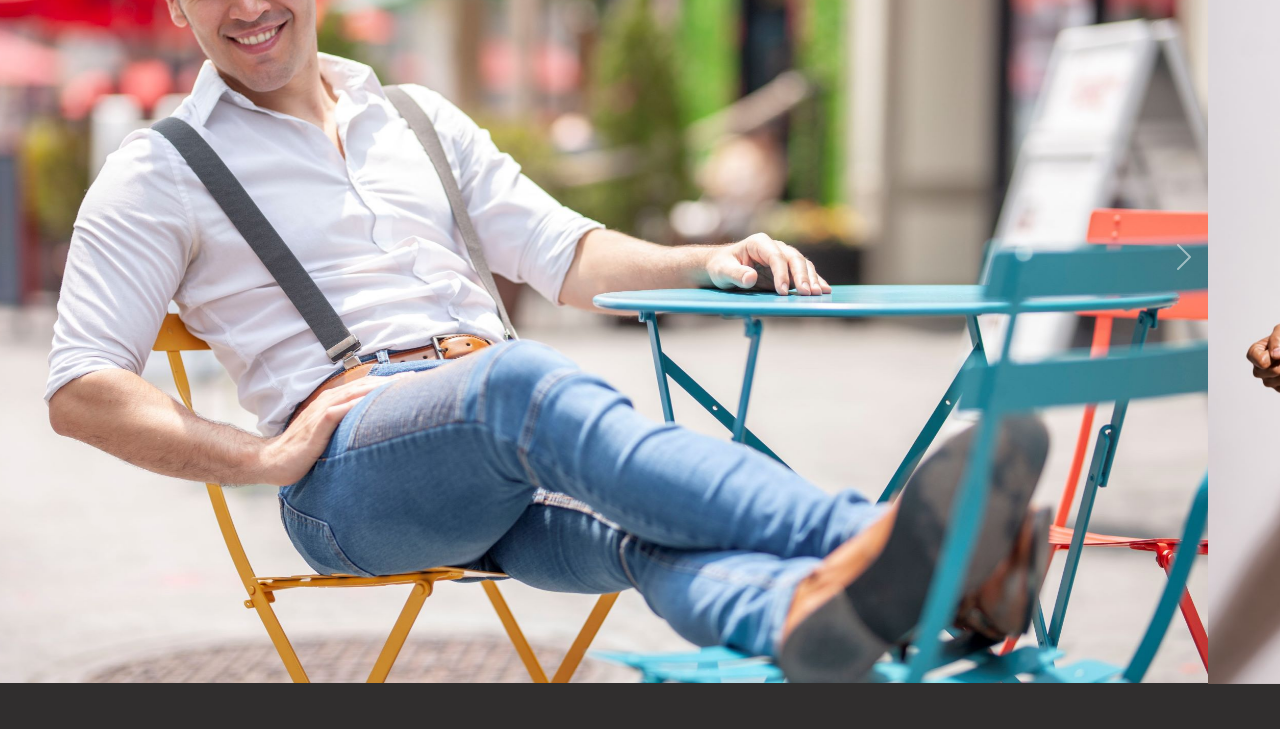
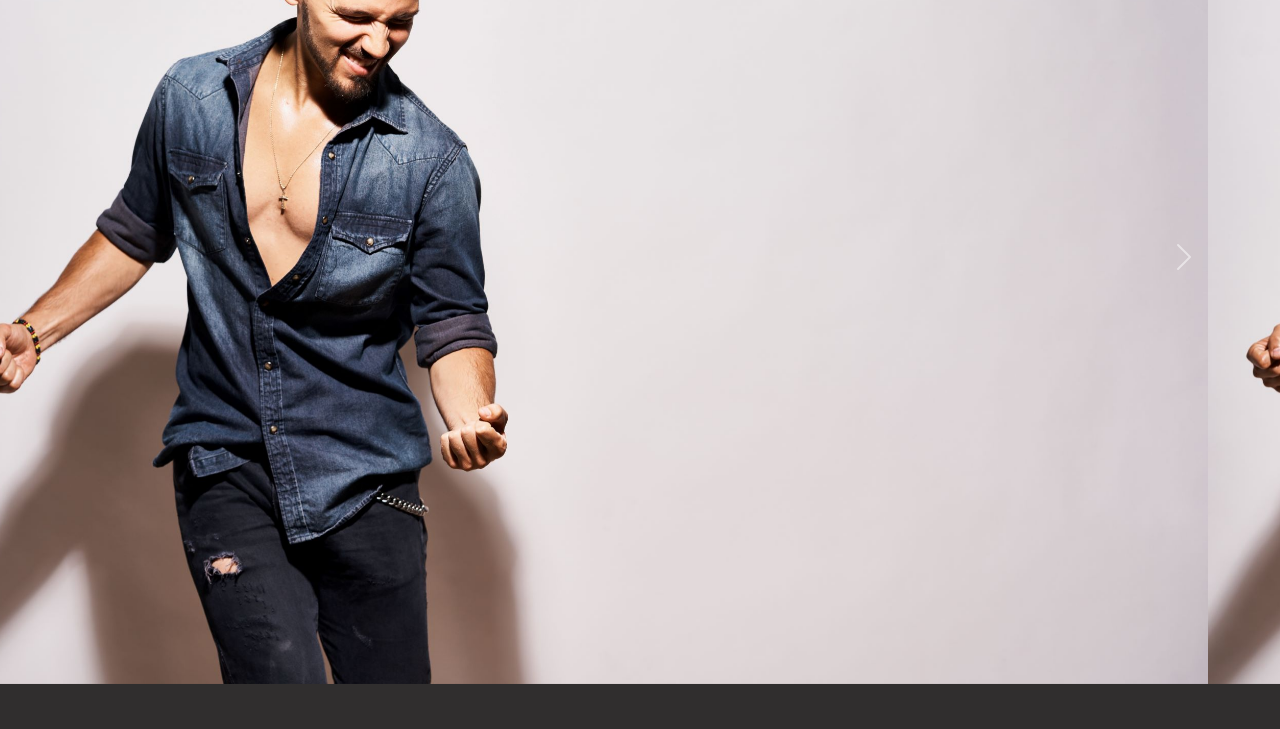
Before and after one commit to missilebomb/nestorwebsite, a plain HTML site: page index.html in a window 1280 px wide. Shown: the part 270-999 px from the top of the page. Drawn offline with nearby package versions, Linux system fonts and the light colour scheme; a web font is replaced by a local one.

Commit message:
changed index.html photo

```diff
--- a/index.html
+++ b/index.html
@@ -57,7 +57,7 @@
   <div id="carouselExampleControls" class="carousel slide" data-bs-ride="carousel">
     <div class="carousel-inner">
       <div class="carousel-item active">
-        <img src="./images/Danielle_16.jpg" class="d-block w-100 " alt="...">
+        <img src="./images/Nestor Test 7-20180174.jpg" class="d-block w-100 " alt="...">
       </div>
 
       <div class="carousel-item">
```
